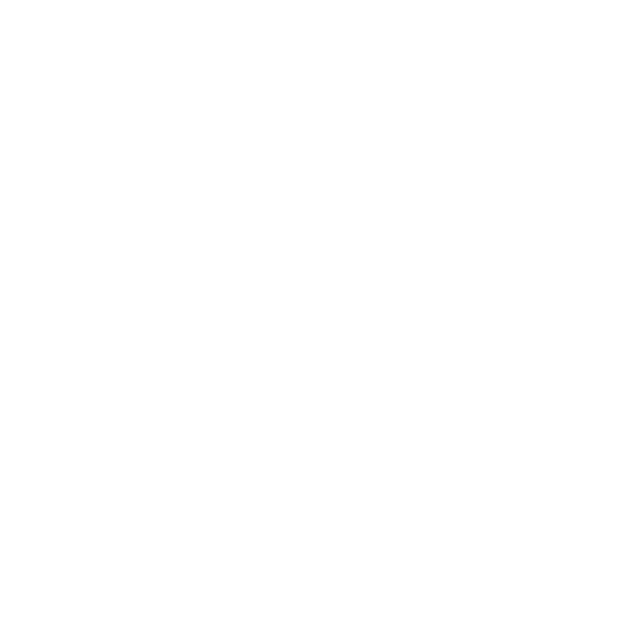
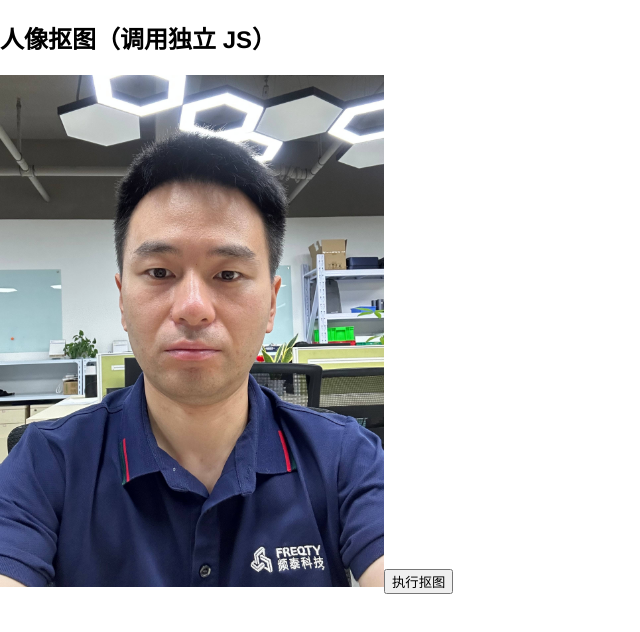
Before and after one commit to xuzepei/vue, a Vue app in the folder my-vue2-project/: page /test in a window 1280 px wide. Shown: the top 632 px of the page, without its empty margins (0-640 px from the left). Built offline with nearby package versions, Linux system fonts and the light colour scheme.

Commit message:
网页版抠图

```diff
--- a/my-vue2-project/package.json
+++ b/my-vue2-project/package.json
@@ -8,11 +8,13 @@
     "lint": "vue-cli-service lint"
   },
   "dependencies": {
+    "@xenova/transformers": "^2.17.2",
     "axios": "^1.7.7",
     "core-js": "^3.8.3",
     "echarts": "^5.5.1",
     "element-ui": "^2.15.14",
     "querystring": "^0.2.1",
+    "sharp": "^0.34.1",
     "vue": "^2.6.14",
     "vue-router": "^3.6.5"
   },
--- /dev/null
+++ b/my-vue2-project/src/components/PortraitMatting.vue
@@ -0,0 +1,56 @@
+<template>
+  <div class="p-4">
+    <h2 class="text-lg font-bold mb-4">人像抠图（调用独立 JS）</h2>
+
+    <img v-if="originalUrl" :src="originalUrl" alt="原图" class="mb-4 max-w-md border" />
+    <img v-if="maskUrl" :src="maskUrl" alt="抠图结果" class="mb-4 max-w-md border" />
+
+    <button @click="handleProcess" :disabled="loading" class="px-4 py-2 bg-blue-600 text-white rounded">
+      {{ loading ? '处理中…' : '执行抠图' }}
+    </button>
+  </div>
+</template>
+
+<style>
+img {
+  max-width: 30%;
+  height: auto;
+}
+</style>
+
+<script>
+// ✅ 导入 processPortrait
+import { processPortrait } from '@/plugins/modnetProcessor.js'
+import originalUrl from '../assets/photo.jpg';
+
+export default {
+  data() {
+    return {
+      originalUrl: originalUrl,
+      maskUrl: '',
+      loading: false,
+    };
+  },
+  methods: {
+    async handleProcess() {
+      this.loading = true;
+      try {
+        // 从 assets 加载图片并转为 Blob
+        const imageUrl = new URL('@/assets/photo.jpg', import.meta.url).href
+        const response = await fetch(imageUrl)
+        const blob = await response.blob()
+
+        // 传入 processPortrait 函数
+        const maskBlob = await processPortrait(blob)
+        this.maskUrl = URL.createObjectURL(maskBlob)
+      } catch (e) {
+        console.error('抠图出错:', e);
+      }
+      this.loading = false;
+    }
+  },
+  mounted() {
+    console.log('PortraitMatting mounted');
+  }
+};
+</script>
--- /dev/null
+++ b/my-vue2-project/src/plugins/modnetProcessor.js
@@ -0,0 +1,50 @@
+import { AutoModel, AutoProcessor, RawImage } from '@xenova/transformers'
+
+// 缓存模型和处理器，避免重复加载
+let model = null
+let processor = null
+
+/**
+ * 使用 MODNet 模型处理本地图片，返回 alpha mask Blob
+ * @param {File|Blob} file 用户上传的本地文件
+ * @returns {Promise<Blob>} 返回 alpha mask Blob
+ */
+export async function processPortrait(file) {
+  if (!model || !processor) {
+    model = await AutoModel.from_pretrained('Xenova/modnet', { quantized: false })
+    processor = await AutoProcessor.from_pretrained('Xenova/modnet')
+  }
+
+  const image = await RawImage.fromBlob(file)
+  const { pixel_values } = await processor(image)
+  const { output } = await model({ input: pixel_values })
+
+  const mask = await RawImage.fromTensor(output[0].mul(255).to('uint8')).resize(image.width, image.height)
+  //return await mask.toBlob();
+
+  console.log(image instanceof RawImage);
+
+  // // 获取原图像素和掩码像素
+  const rgb = typeof image.getImageData === 'function' ? await image.getImageData() : image.data;
+  const alpha = typeof mask.getImageData === 'function' ? await mask.getImageData() : mask.data;
+
+
+  const rgba = new Uint8ClampedArray(image.width * image.height * 4);
+
+  for (let i = 0; i < image.width * image.height; i++) {
+    rgba[i * 4 + 0] = rgb[i * 3 + 0]; // R
+    rgba[i * 4 + 1] = rgb[i * 3 + 1]; // G
+    rgba[i * 4 + 2] = rgb[i * 3 + 2]; // B
+    rgba[i * 4 + 3] = alpha[i];       // A
+  }
+
+  // ✅ 创建 ImageData，绘制到 Canvas，导出 Blob
+  const canvas = document.createElement('canvas');
+  canvas.width = image.width;
+  canvas.height = image.height;
+  const ctx = canvas.getContext('2d');
+  ctx.putImageData(new ImageData(rgba, image.width, image.height), 0, 0);
+
+  // ✅ 直接导出为 PNG Blob（带透明背景）
+  return await new Promise(resolve => canvas.toBlob(resolve, 'image/png'));
+}
--- a/my-vue2-project/src/router.js
+++ b/my-vue2-project/src/router.js
@@ -1,9 +1,9 @@
 import Vue from 'vue'
 import Router from 'vue-router'
 import Login from './components/Login.vue'
-import LoginTest from './components/LoginTest.vue'
 import Home from './components/Home.vue'
 import MyHelloWorld from './components/MyHelloWorld.vue'
+import PortraitMatting from './components/PortraitMatting.vue'
 import HelloWorld from './components/HelloWorld.vue'
 import Dashboard from './components/Dashboard.vue'
 import Cases from './components/Cases.vue'
@@ -30,7 +30,8 @@
                 }], redirect: '/dashboard'
         },
         { path: '/login', name: 'Login', component: Login },
-        { path: '/demo', name: 'MyHelloWorld', component: MyHelloWorld }
+        { path: '/demo', name: 'MyHelloWorld', component: MyHelloWorld },
+        { path: '/test', name: 'PortraitMatting', component: PortraitMatting }
     ]
 })
 
```
Also changed, not shown: my-vue2-project/src/assets/photo.jpg (added), 1 other file (tests, documents, lock files or other folders).
